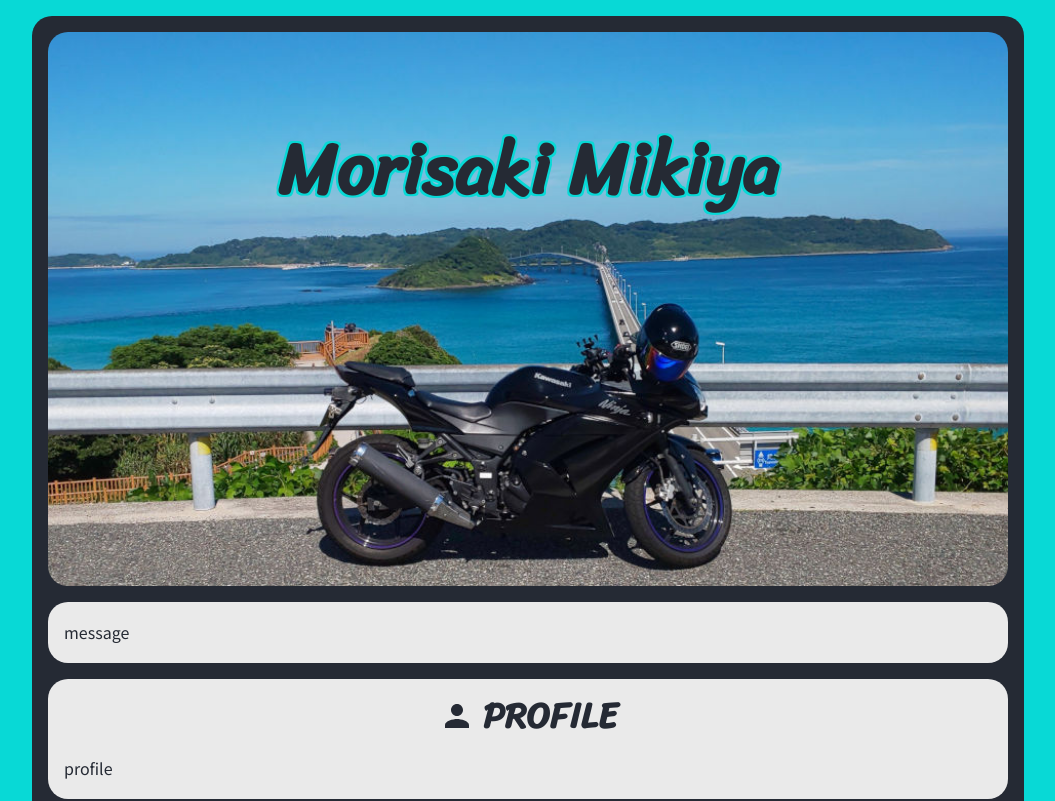
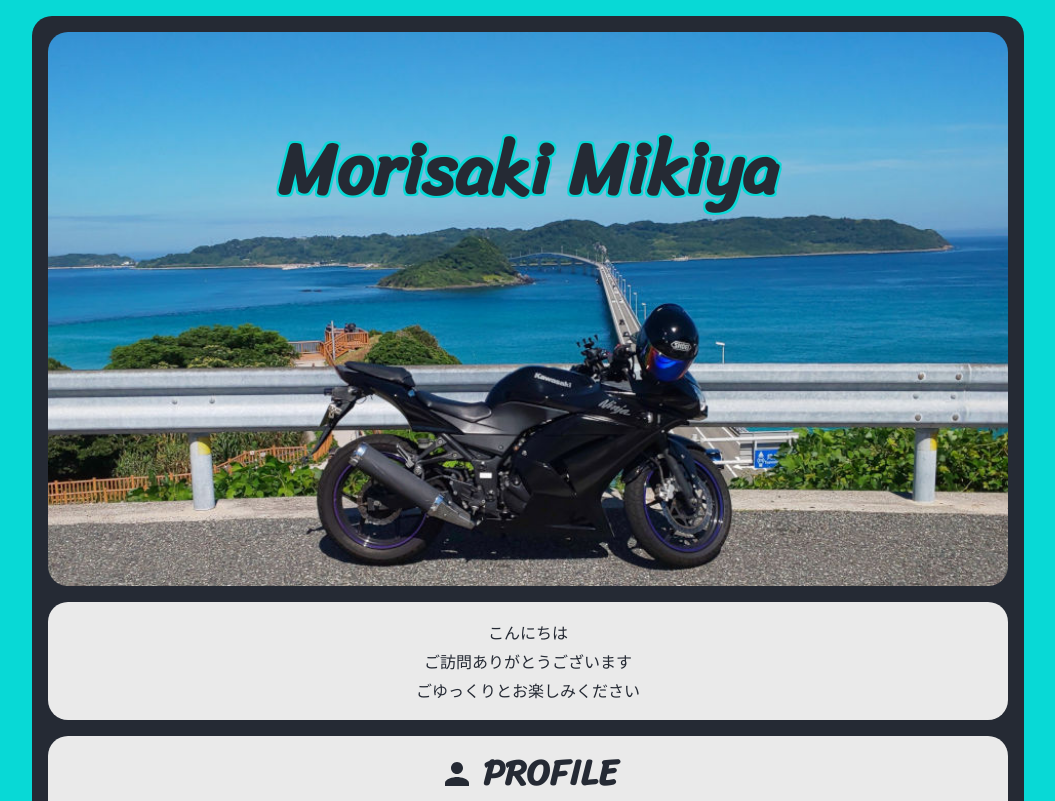
Before and after one commit to mikiya1130/morisakimikiya.com, a Next.js app: page / in a window 1280 px wide. Shown: the top 801 px of the page, without its empty margins (112-1167 px from the left). Built offline with nearby package versions, Linux system fonts and the light colour scheme.

Commit message:
feat: message

```diff
--- a/src/components/Message.tsx
+++ b/src/components/Message.tsx
@@ -4,7 +4,13 @@ import ContentBox from '@/components/ContentBox';
 const Message = () => {
   return (
     <ContentBox>
-      <Text>message</Text>
+      <Text align='center'>
+        こんにちは
+        <br />
+        ご訪問ありがとうございます
+        <br />
+        ごゆっくりとお楽しみください
+      </Text>
     </ContentBox>
   );
 };
```
